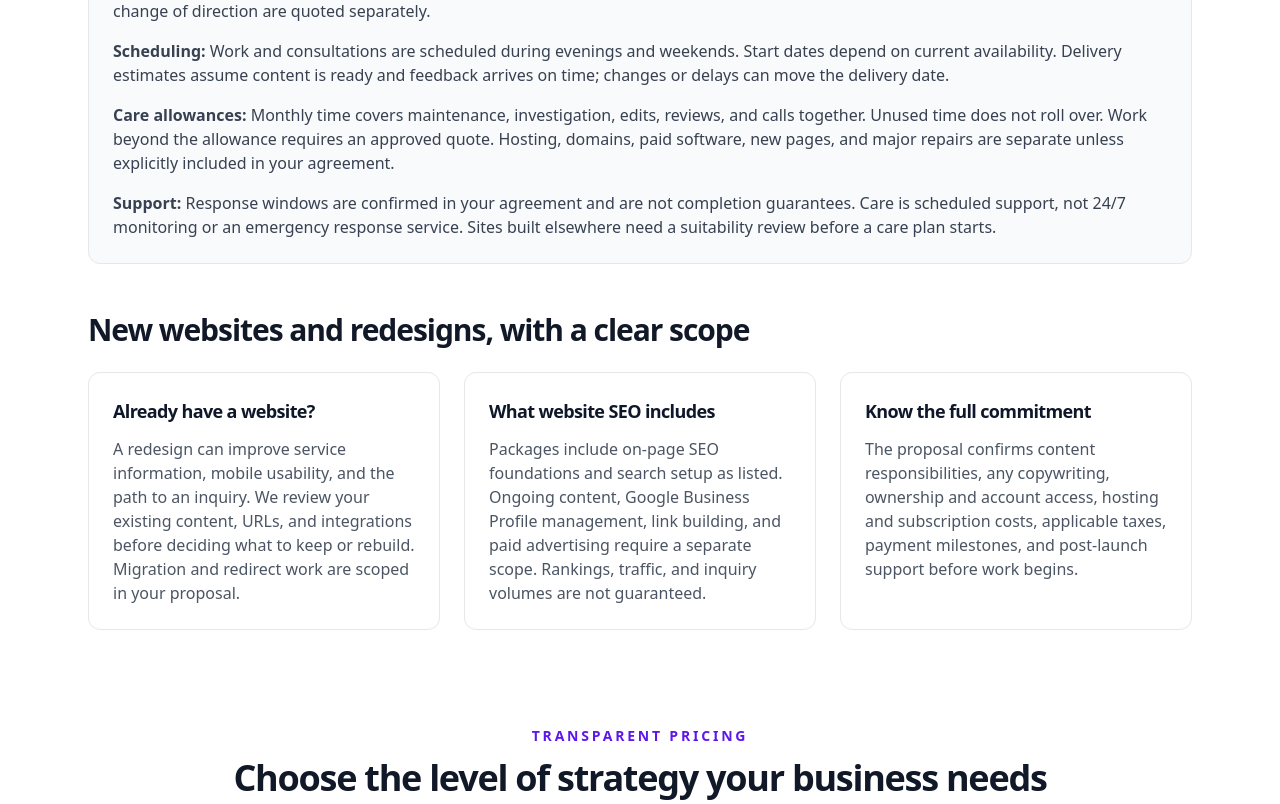
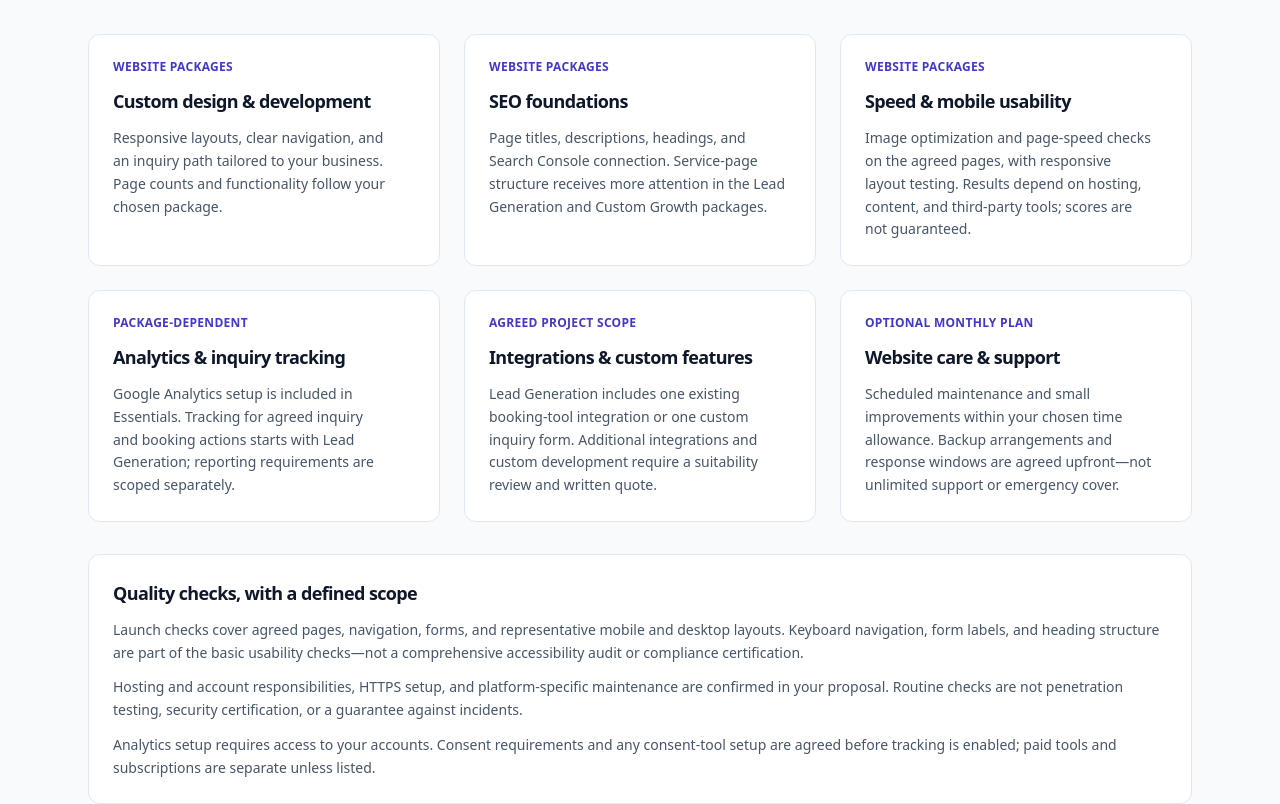
Before and after one commit to nav-commits/WebsiteBusiness, a React (Vite) app: page /services in a window 1280 px wide. Shown: the part 1860-2664 px from the top of the page. Built offline with nearby package versions, Linux system fonts and the light colour scheme.

Commit message:
Clarify website capabilities and service package scope

```diff
--- /dev/null
+++ b/src/components/WebsiteCapabilities.tsx
@@ -0,0 +1,34 @@
+const capabilities = [
+  { title: "Custom design & development", scope: "Website packages", text: "Responsive layouts, clear navigation, and an inquiry path tailored to your business. Page counts and functionality follow your chosen package." },
+  { title: "SEO foundations", scope: "Website packages", text: "Page titles, descriptions, headings, and Search Console connection. Service-page structure receives more attention in the Lead Generation and Custom Growth packages." },
+  { title: "Speed & mobile usability", scope: "Website packages", text: "Image optimization and page-speed checks on the agreed pages, with responsive layout testing. Results depend on hosting, content, and third-party tools; scores are not guaranteed." },
+  { title: "Analytics & inquiry tracking", scope: "Package-dependent", text: "Google Analytics setup is included in Essentials. Tracking for agreed inquiry and booking actions starts with Lead Generation; reporting requirements are scoped separately." },
+  { title: "Integrations & custom features", scope: "Agreed project scope", text: "Lead Generation includes one existing booking-tool integration or one custom inquiry form. Additional integrations and custom development require a suitability review and written quote." },
+  { title: "Website care & support", scope: "Optional monthly plan", text: "Scheduled maintenance and small improvements within your chosen time allowance. Backup arrangements and response windows are agreed upfront—not unlimited support or emergency cover." },
+];
+
+export default function WebsiteCapabilities() {
+  return (
+    <section aria-labelledby="capabilities-heading" className="bg-slate-50 py-16">
+      <div className="mx-auto max-w-6xl px-6">
+        <h2 id="capabilities-heading" className="mb-4 text-3xl font-bold text-slate-900">What goes into your website</h2>
+        <p className="mb-8 max-w-3xl text-lg text-slate-600">More than a visual design: a clear, usable website with search foundations and a practical path to an inquiry. Here is how those capabilities fit into my services.</p>
+        <div className="grid gap-6 md:grid-cols-2 lg:grid-cols-3">
+          {capabilities.map(({ title, scope, text }) => (
+            <article key={title} className="rounded-xl border border-slate-200 bg-white p-6">
+              <p className="mb-3 text-xs font-semibold uppercase tracking-wide text-indigo-700">{scope}</p>
+              <h3 className="mb-3 text-lg font-bold text-slate-900">{title}</h3>
+              <p className="text-sm leading-relaxed text-slate-600">{text}</p>
+            </article>
+          ))}
+        </div>
+        <div className="mt-8 space-y-3 rounded-xl border border-slate-200 bg-white p-6 text-sm leading-relaxed text-slate-600">
+          <h3 className="text-lg font-semibold text-slate-900">Quality checks, with a defined scope</h3>
+          <p>Launch checks cover agreed pages, navigation, forms, and representative mobile and desktop layouts. Keyboard navigation, form labels, and heading structure are part of the basic usability checks—not a comprehensive accessibility audit or compliance certification.</p>
+          <p>Hosting and account responsibilities, HTTPS setup, and platform-specific maintenance are confirmed in your proposal. Routine checks are not penetration testing, security certification, or a guarantee against incidents.</p>
+          <p>Analytics setup requires access to your accounts. Consent requirements and any consent-tool setup are agreed before tracking is enabled; paid tools and subscriptions are separate unless listed.</p>
+        </div>
+      </div>
+    </section>
+  );
+}
--- a/src/data/data.ts
+++ b/src/data/data.ts
@@ -44,11 +44,12 @@ export const services: ServiceOffer[] = [
       "Professional custom layout tailored to your business",
       "Contact form setup",
       "On-page SEO: page titles, descriptions, and heading structure",
-      "Website speed optimization",
+      "Image optimization and page-speed checks on agreed pages",
       "Google Analytics setup",
       "Google Search Console connection",
       "Links to your existing social profiles",
-      "Website launch testing",
+      "Launch checks: navigation, forms, and mobile/desktop layouts",
+      "Basic usability checks: keyboard navigation, labels, and headings",
       "2 rounds of revisions",
     ],
     clientProvides: [
@@ -75,7 +76,7 @@ export const services: ServiceOffer[] = [
       "Up to 10 pages total, including any landing page",
       "Conversion-focused page structure",
       "Customer journey planning",
-      "SEO-optimized service pages",
+      "Service-page structure and on-page SEO foundations",
       "Lead-focused calls-to-action",
       "One existing booking-tool integration or one custom inquiry form",
       "Tracking for agreed inquiry and booking actions",
@@ -133,7 +134,7 @@ export const services: ServiceOffer[] = [
     features: [
       "Up to 30 minutes of website care per month in total",
       "Backup arrangements for your website platform",
-      "Routine security checks",
+      "Platform-appropriate update and security-status checks",
       "Applicable routine software or plugin updates within the allowance",
       "Minor content changes",
       "Website health checks",
--- a/src/pages/Home.tsx
+++ b/src/pages/Home.tsx
@@ -335,10 +335,10 @@ const Home = () => {
                 <FaCheckCircle className="text-indigo-600 text-3xl mt-1" />
                 <div>
                   <h3 className="font-semibold text-lg mb-1">
-                    Lead-Generating Websites
+                    Custom Websites & Redesigns
                   </h3>
                   <p className="text-gray-700 text-sm">
-                    Built to turn visitors into calls, bookings, and inquiries.
+                    Responsive websites with clear navigation and a practical path to calls, bookings, and inquiries.
                   </p>
                 </div>
               </div>
@@ -347,7 +347,7 @@ const Home = () => {
                 <FaSearch className="text-indigo-600 text-3xl mt-1" />
                 <div>
                   <h3 className="font-semibold text-lg mb-1">
-                    Local SEO Optimization
+                    SEO Foundations
                   </h3>
                   <p className="text-gray-700 text-sm">
                     On-page SEO foundations that help search engines understand your services and locations.
@@ -362,7 +362,7 @@ const Home = () => {
                     Mobile Performance
                   </h3>
                   <p className="text-gray-700 text-sm">
-                    Fast, responsive, and optimized for all devices.
+                    Image optimization, page-speed checks, and responsive layouts for mobile and desktop.
                   </p>
                 </div>
               </div>
@@ -371,15 +371,20 @@ const Home = () => {
                 <FaComments className="text-indigo-600 text-3xl mt-1" />
                 <div>
                   <h3 className="font-semibold text-lg mb-1">
-                    Clear Messaging That Converts
+                    Clear Content & Inquiry Paths
                   </h3>
                   <p className="text-gray-700 text-sm">
-                    Messaging designed to build trust and drive action.
+                    Your approved content organized to explain your services and help visitors take the next step.
                   </p>
                 </div>
               </div>
             </div>
 
+            <p className="mt-8 text-sm text-gray-600">
+              Analytics setup is included in website packages; agreed inquiry tracking starts with Lead Generation.
+              Optional care plans provide scheduled maintenance within a monthly allowance.
+              Additional integrations are reviewed and quoted before work begins.
+            </p>
             <div className="mt-10">
               <Button to="/services" variant="secondary" className="px-8 py-4">
                 View Services
--- a/src/pages/Services.tsx
+++ b/src/pages/Services.tsx
@@ -7,6 +7,7 @@ import { Button } from "../components/Button";
 import { Tabs } from "../components/Tabs";
 import { Card } from "../components/Card";
 import PackageFinder from "../components/PackageFinder";
+import WebsiteCapabilities from "../components/WebsiteCapabilities";
 
 import { services } from "../data/data";
 
@@ -81,6 +82,8 @@ const Services = () => {
 
         <PackageFinder />
 
+        <WebsiteCapabilities />
+
         <section aria-labelledby="working-together-heading" className="max-w-6xl mx-auto px-6 pt-12">
           <h2 id="working-together-heading" className="text-2xl font-bold text-gray-900 mb-4">How project scope and support work</h2>
           <div className="rounded-xl border border-gray-200 bg-gray-50 p-6 space-y-4 text-gray-700">
@@ -102,7 +105,7 @@ const Services = () => {
             </div>
             <div className="rounded-xl border border-gray-200 p-6">
               <h3 className="text-lg font-semibold mb-3">What website SEO includes</h3>
-              <p className="text-gray-600">Packages include on-page SEO foundations and search setup as listed. Ongoing content, Google Business Profile management, link building, and paid advertising require a separate scope. Rankings, traffic, and inquiry volumes are not guaranteed.</p>
+              <p className="text-gray-600">Packages include on-page SEO foundations and search setup as listed—not ongoing SEO campaigns. Google Business Profile management, link building, advertising, and recurring content production are not standard services or care-plan inclusions. Any request beyond the listed services is reviewed before a commitment is made. Rankings, traffic, and inquiry volumes are not guaranteed.</p>
             </div>
             <div className="rounded-xl border border-gray-200 p-6">
               <h3 className="text-lg font-semibold mb-3">Know the full commitment</h3>
```
